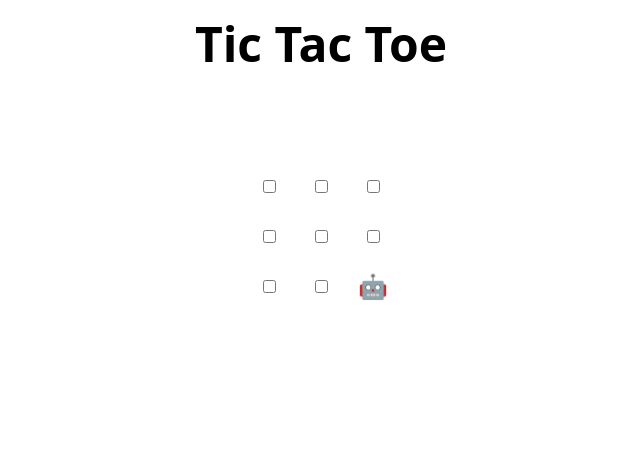
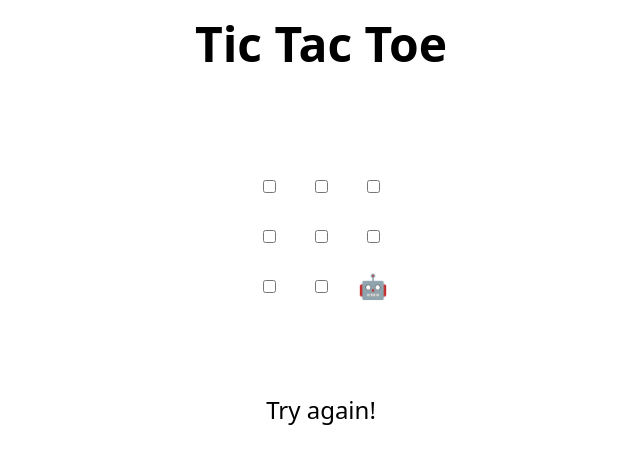
Before and after one commit to smsalamon/intro-to-pr, a plain HTML site: page index.html in a window 1280 px wide. Shown: the whole page, without its empty margins (319-959 px from the left). Drawn offline with Linux system fonts and the light colour scheme.

Commit message:
Update index.html

```diff
--- a/index.html
+++ b/index.html
@@ -48,7 +48,7 @@
 </table>
 
 <h2 hidden>Game over, refresh to play again 🧑‍💻 🤖!</h2>
-
+Try again!
 <script>
   // Initialization
   const boxes = Array.from(document.querySelectorAll('td'))
```
